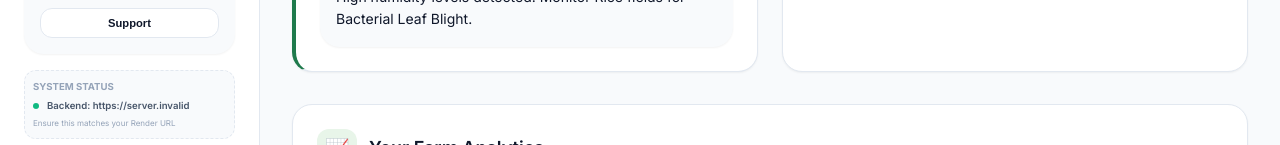
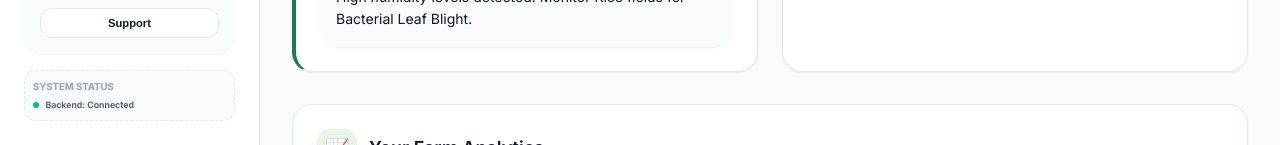
Before and after one commit to Yashwanthgouda/Krishi, a React (Vite) app in the folder frontend/: page / in a window 1280 px wide. Shown: the part 655-800 px from the top of the page. Built offline with nearby package versions, Linux system fonts and the light colour scheme; no server answers.

Commit message:
Diag: Add internal connectivity diagnostics for FLASK_URL

```diff
--- a/frontend/src/components/Sidebar.jsx
+++ b/frontend/src/components/Sidebar.jsx
@@ -14,6 +14,23 @@ export const NAV_ITEMS = [
 
 export default function Sidebar({ isOpen, onClose }) {
   const { t } = useLang();
+  const [sysInfo, setSysInfo] = useState(null);
+
+  useEffect(() => {
+    const fetchSysInfo = async () => {
+      try {
+        const apiUrl = import.meta.env.VITE_API_URL || '';
+        const res = await fetch(`${apiUrl}/api/system-info`);
+        if (res.ok) {
+          const data = await res.json();
+          setSysInfo(data);
+        }
+      } catch (e) {
+        console.error('Failed to fetch system info');
+      }
+    };
+    fetchSysInfo();
+  }, []);
 
   return (
     <>
@@ -54,15 +71,28 @@ export default function Sidebar({ isOpen, onClose }) {
 
           <div style={{ padding: '0.5rem', background: '#f8fafc', borderRadius: 'var(--radius-md)', border: '1px dashed var(--border)' }}>
             <p style={{ fontSize: '0.6rem', fontWeight: 800, color: 'var(--text-muted)', textTransform: 'uppercase', marginBottom: '0.25rem' }}>{t('systemStatus')}</p>
-            <div style={{ display: 'flex', alignItems: 'center', gap: '0.5rem' }}>
-              <div style={{ width: 6, height: 6, borderRadius: '50%', background: '#10b981' }} />
-              <p style={{ fontSize: '0.6rem', fontWeight: 600, color: 'var(--text-secondary)', overflow: 'hidden', textOverflow: 'ellipsis', whiteSpace: 'nowrap' }}>
-                {t('backendLabel')}: {import.meta.env.VITE_API_URL || 'Local (Proxy)'}
-              </p>
+
+            <div style={{ display: 'flex', flexWrap: 'wrap', gap: '0.5rem', flexDirection: 'column' }}>
+              <div style={{ display: 'flex', alignItems: 'center', gap: '0.4rem' }}>
+                <div style={{ width: 6, height: 6, borderRadius: '50%', background: '#10b981' }} />
+                <p style={{ fontSize: '0.55rem', fontWeight: 600, color: 'var(--text-secondary)', overflow: 'hidden', textOverflow: 'ellipsis' }}>
+                  Backend: {import.meta.env.VITE_API_URL ? 'Connected' : 'Local'}
+                </p>
+              </div>
+
+              {sysInfo && (
+                <div style={{ display: 'flex', alignItems: 'center', gap: '0.4rem' }}>
+                  <div style={{ width: 6, height: 6, borderRadius: '50%', background: sysInfo.usingDefaultFlask ? '#f59e0b' : '#10b981' }} />
+                  <p style={{ fontSize: '0.55rem', fontWeight: 600, color: 'var(--text-secondary)', overflow: 'hidden', textOverflow: 'ellipsis' }}>
+                    ML Server: {sysInfo.flaskUrl}
+                  </p>
+                </div>
+              )}
             </div>
-            {import.meta.env.VITE_API_URL && (
-              <p style={{ fontSize: '0.5rem', color: 'var(--text-muted)', marginTop: '0.25rem' }}>
-                {t('backendMatch')}
+
+            {sysInfo?.usingDefaultFlask && (
+              <p style={{ fontSize: '0.5rem', color: 'var(--error)', marginTop: '0.4rem', fontWeight: 700 }}>
+                ⚠️ FLASK_URL is using localhost! Check Render Env Vars.
               </p>
             )}
           </div>
```
Also changed, not shown: 1 other file (tests, documents, lock files or other folders).
